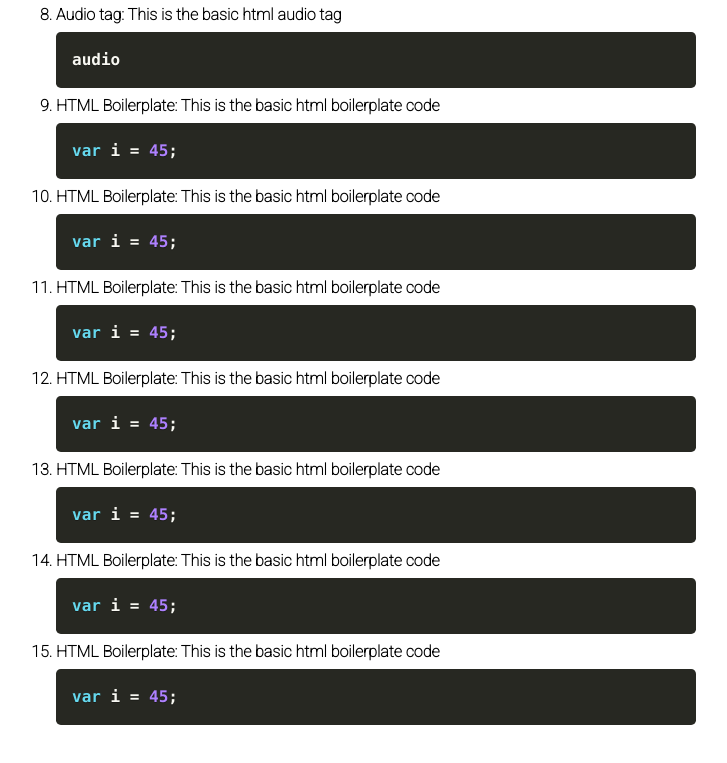
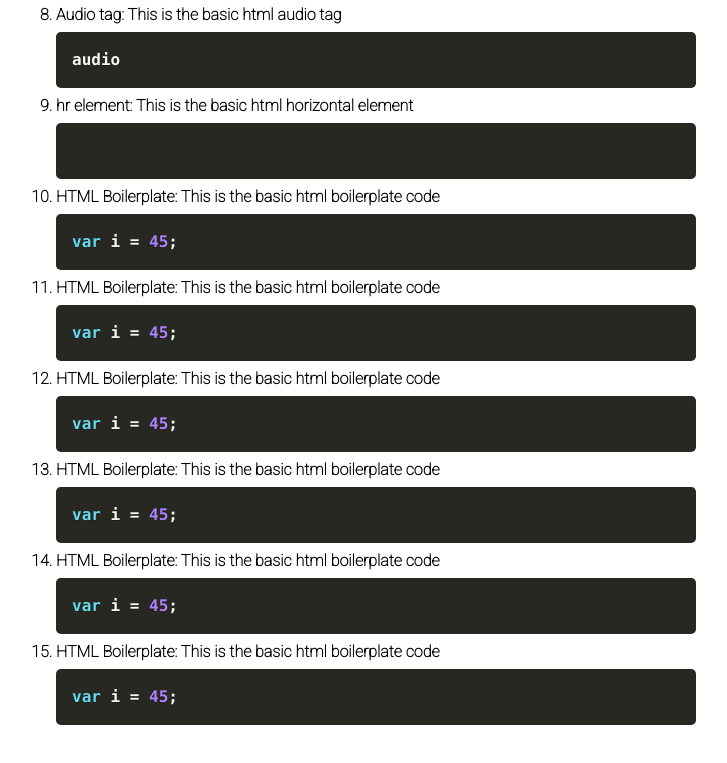
Before and after one commit to byomkesh03/Cheatsheet-Template, a plain HTML site: page index.html in a window 1280 px wide. Shown: the part 976-1739 px from the top of the page, without its empty margins (264-991 px from the left). Drawn offline with Linux system fonts and the light colour scheme; some packages are replaced by stand-ins of ours; a script that the page names is missing; a web font is replaced by a local one.

Commit message:
hr element updated

```diff
--- a/index.html
+++ b/index.html
@@ -56,8 +56,8 @@
             <li><b>Audio tag:</b> This is the basic html audio tag
                 <pre class="language-js"><code>audio </code></pre>
             </li>
-            <li><b>HTML Boilerplate:</b> This is the basic html boilerplate code
-                <pre class="language-js"><code>var i = 45; </code></pre>
+            <li><b>hr element:</b> This is the basic html horizontal element
+                <pre class="language-js"><code> </code></pre>
             </li>
             <li><b>HTML Boilerplate:</b> This is the basic html boilerplate code
                 <pre class="language-js"><code>var i = 45; </code></pre>
```
